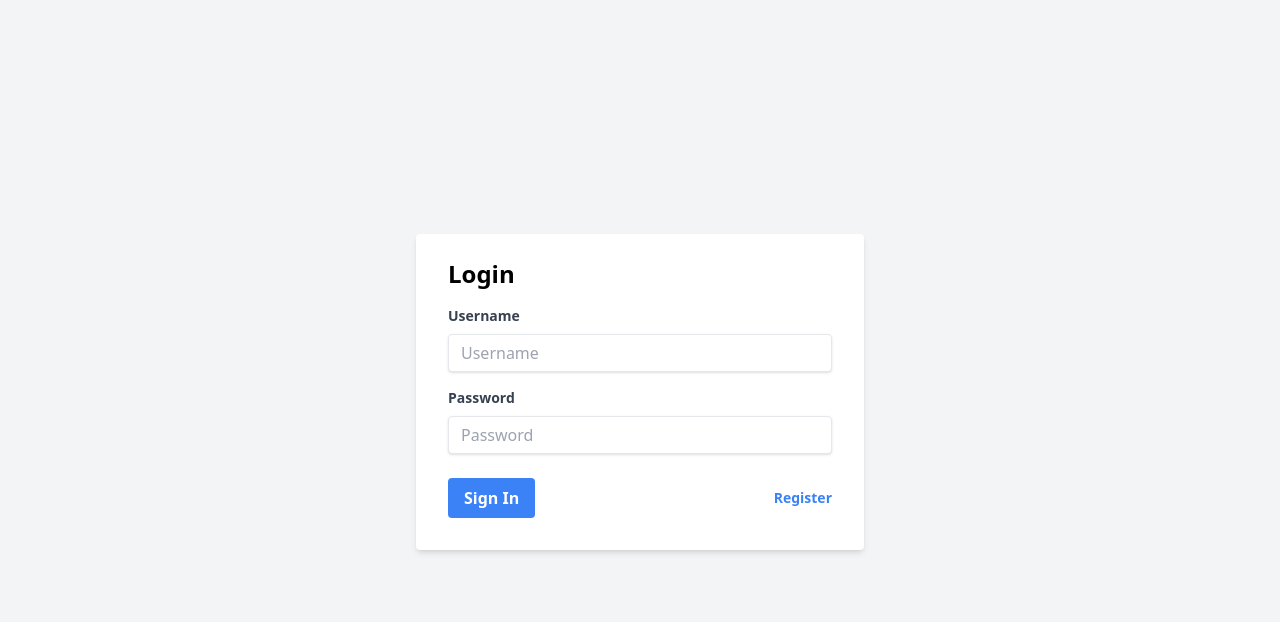
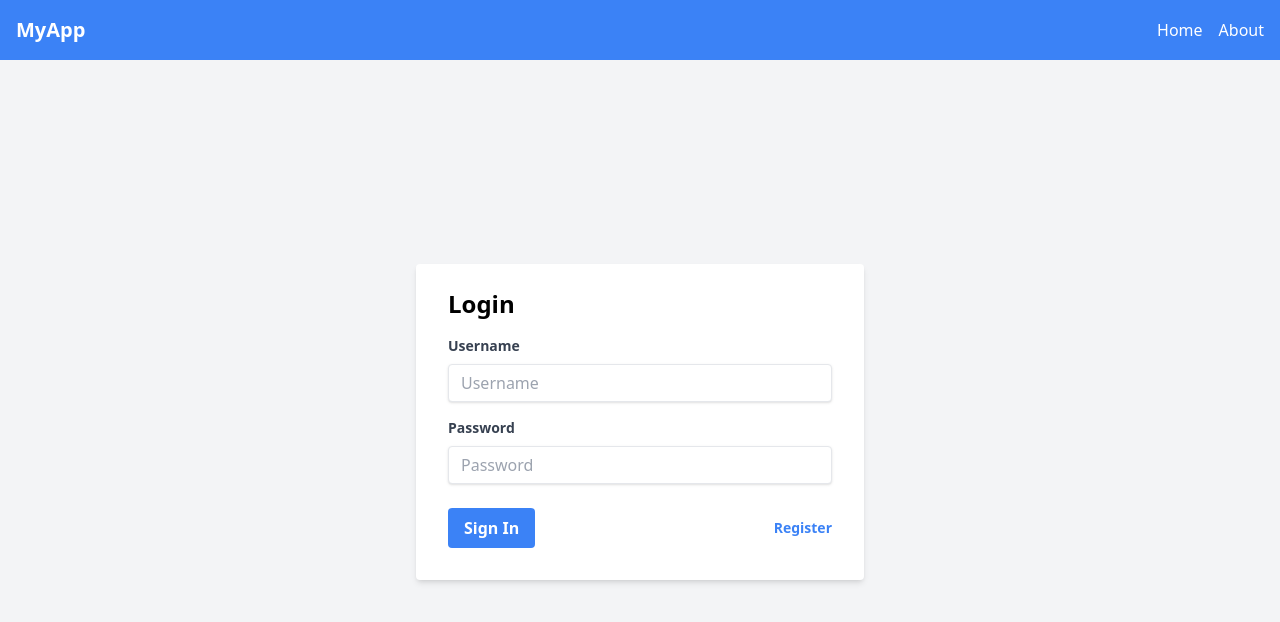
Before and after one commit to vinhhn3/comp1842-vue-node-consume, a Vue app: page /login in a window 1280 px wide. Shown: the top 622 px of the page. Built offline with nearby package versions, Linux system fonts and the light colour scheme.

Commit message:
Refactor layout to use full screen and add Navbar component

```diff
--- a/src/layout/AppLayout.vue
+++ b/src/layout/AppLayout.vue
@@ -1,19 +1,18 @@
 <!-- src/layout/AppLayout.vue -->
 <template>
-  <div class="min-h-screen flex items-center justify-center bg-gray-100">
-    <div class="w-full max-w-md">
-      <!-- Main Content -->
-      <div class="bg-white shadow-md rounded px-8 pt-6 pb-8 mb-4">
-        <router-view />
+  <div class="min-h-screen flex flex-col bg-gray-100">
+    <Navbar />
+    <div class="flex-grow flex items-center justify-center">
+      <div class="w-full max-w-md">
+        <!-- Main Content -->
+        <div class="bg-white shadow-md rounded px-8 pt-6 pb-8 mb-4">
+          <router-view />
+        </div>
       </div>
     </div>
   </div>
 </template>
 
 <script setup>
-// No additional setup required
+import Navbar from "./Navbar.vue";
 </script>
-
-<style scoped>
-/* Add any specific styles if needed */
-</style>
--- /dev/null
+++ b/src/layout/Navbar.vue
@@ -0,0 +1,20 @@
+<!-- src/components/Navbar.vue -->
+<template>
+  <nav class="bg-blue-500 p-4">
+    <div class="container mx-auto flex justify-between items-center">
+      <div class="text-white font-bold text-xl">MyApp</div>
+      <div>
+        <router-link to="/" class="text-white mr-4">Home</router-link>
+        <router-link to="/about" class="text-white">About</router-link>
+      </div>
+    </div>
+  </nav>
+</template>
+
+<script setup>
+// No additional setup required
+</script>
+
+<style scoped>
+/* Add your styles here */
+</style>
```
Also changed, not shown: 1 other file (tests, documents, lock files or other folders).
